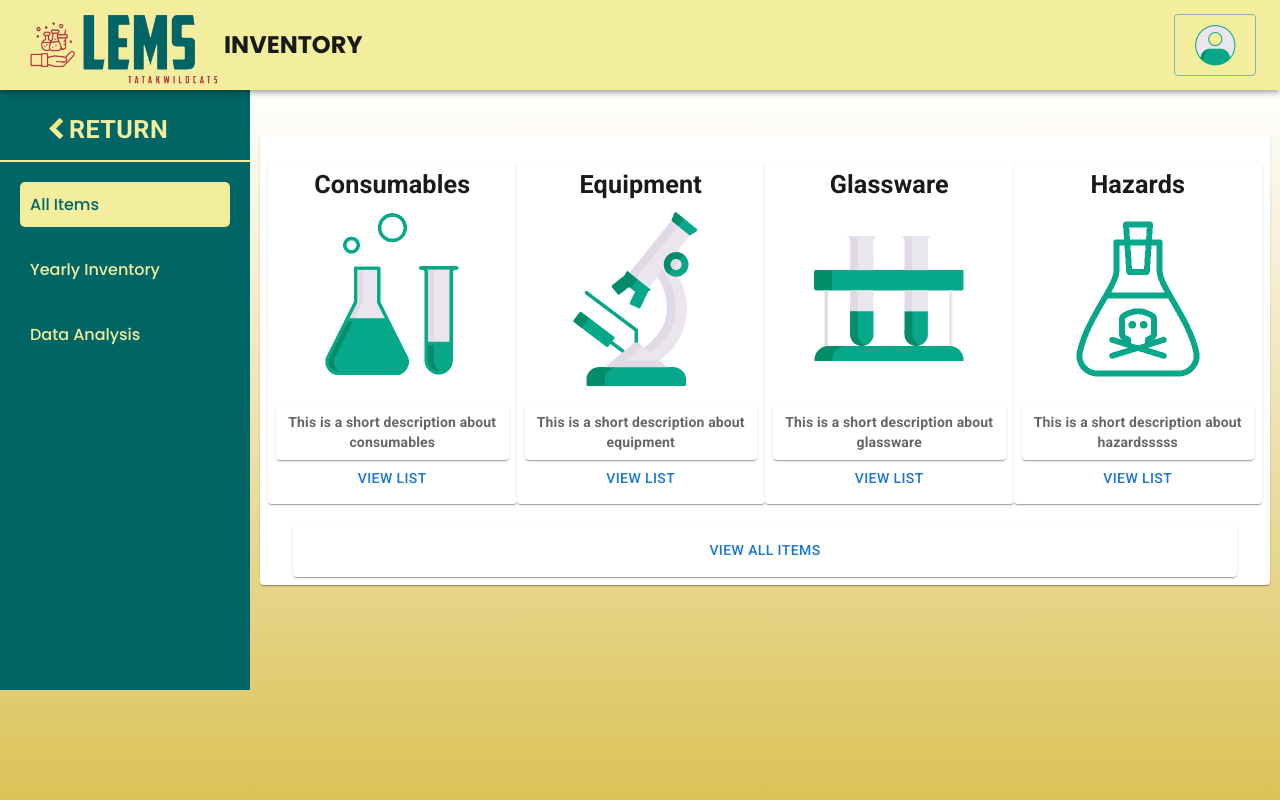
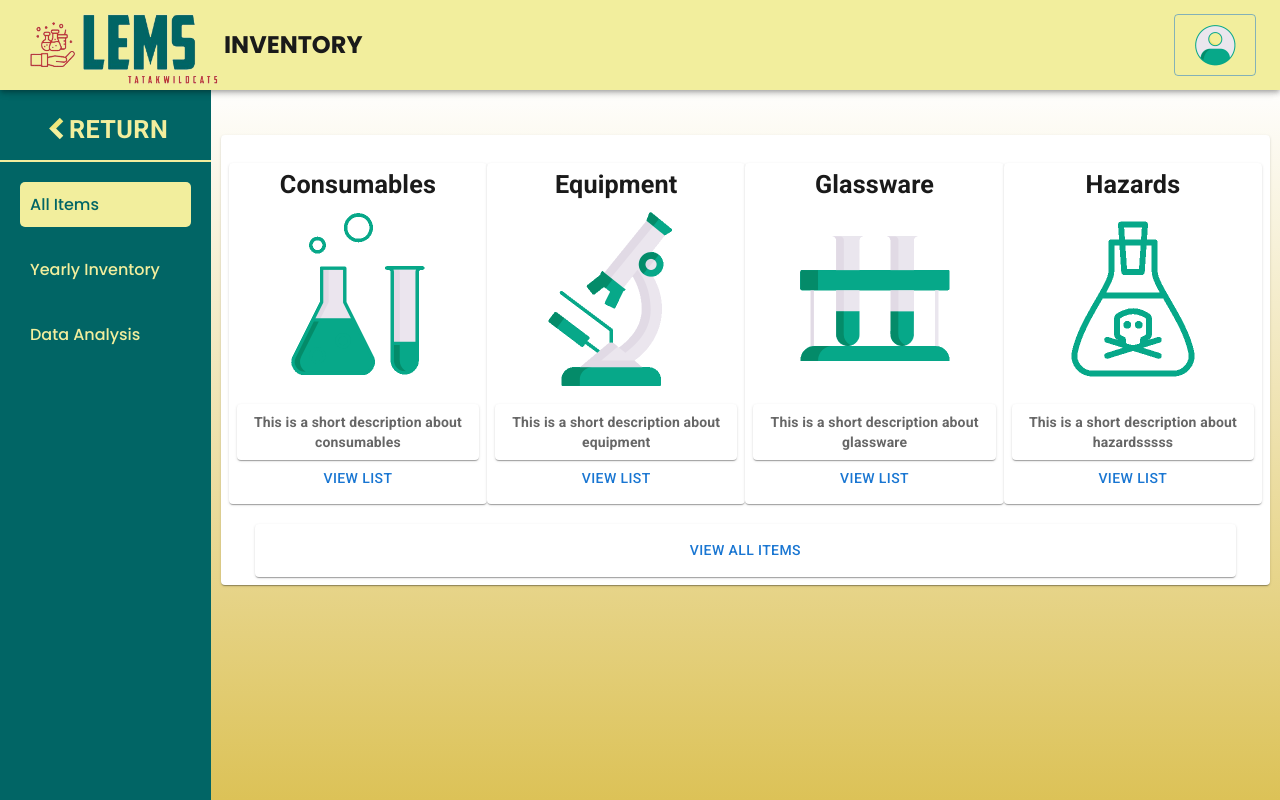
Before and after one commit to MarkJanzenB/cit-lems-frontend, a React (Vite) app: page /inventory in a window 1280 px wide. Built offline with nearby package versions, Linux system fonts and the light colour scheme.

Commit message:
11/27/2024 Mark Janzen Bandola - modified css for sidebars and table

```diff
--- a/src/components/Dashboard/Inventory/Inventory.css
+++ b/src/components/Dashboard/Inventory/Inventory.css
@@ -1,14 +1,7 @@
 .inventory-container {
     display: flex;
-
+    height: 100vh;
 }
-
-.sidebar-container {
-    width: 250px;
-    height: 600px;/* Adjust the width as needed */
-    flex-shrink: 0;
-}
-
 .inventory-content {
     flex-grow: 1;
     padding: 10px;
@@ -18,7 +11,7 @@
 .fade-slide-up {
     animation: fadeSlideUp 0.5s forwards;
 }
-
+.papercontainer{}
 @keyframes fadeSlideUp {
     0% {
         opacity: 1;
--- a/src/components/Dashboard/Inventory/Inventory.jsx
+++ b/src/components/Dashboard/Inventory/Inventory.jsx
@@ -1,5 +1,6 @@
 import React, { useEffect, useState } from "react";
 import Appbar from "../../Appbar/Appbar.jsx";
+// import "./Sidebar/Sidebar.css";
 import {
     Button,
     Modal,
@@ -189,6 +190,7 @@ export default function Inventory() {
                                         display: 'flex',
                                         alignItems: 'center',
                                         justifyContent: 'center',
+                                        width: '100%',
                                     }}>
                                         <Button onClick={handleBack}><img src={"/back1.gif"} style={{
                                             width: '30px',
--- a/src/components/MyPaper.jsx
+++ b/src/components/MyPaper.jsx
@@ -8,7 +8,7 @@ const StyledPaper = styled(Paper)(({ theme, width, height, border }) => ({
     padding: theme.spacing(1),
     textAlign: 'center',
     color: theme.palette.text.secondary,
-    width: width || 'auto', // Default to 'auto' if width is not provided
+    width: width || '100%', // Default to 'auto' if width is not provided
     height: height || 'auto',
     border: border || 'none',// Default to 'auto' if height is not provided
 }));
```
